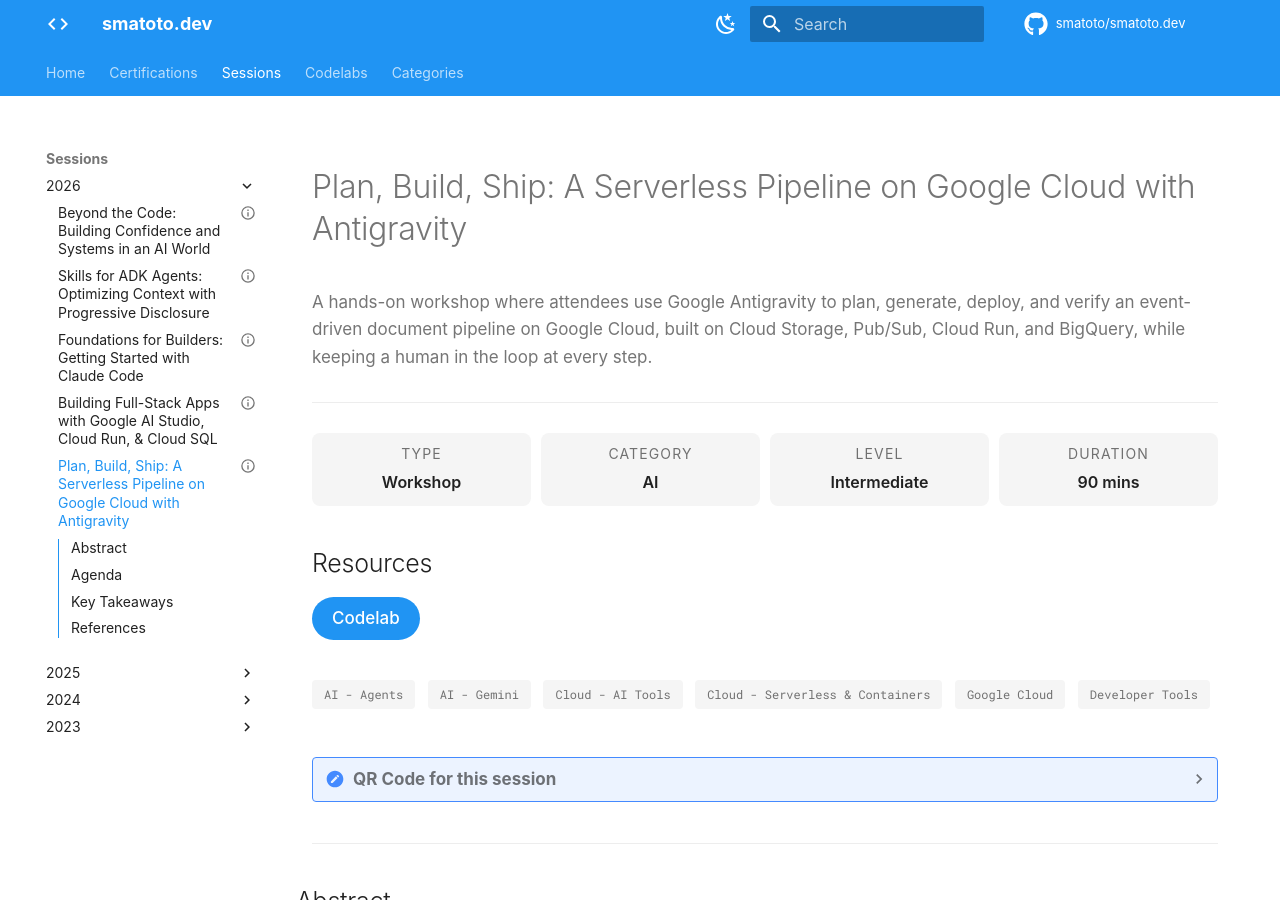
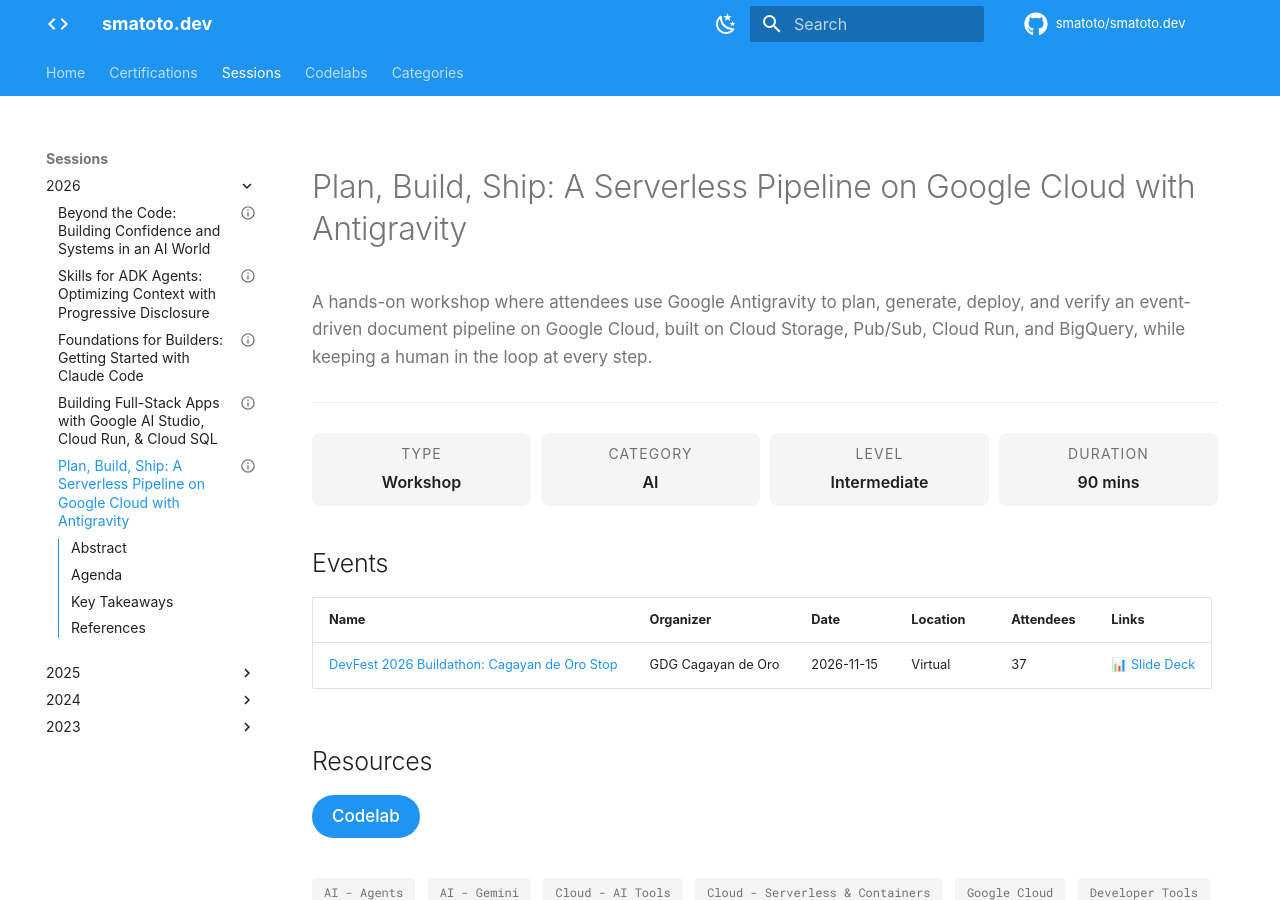
Before and after one commit to smatoto/smatoto.dev, an MkDocs documentation site: the page built from docs/2026/build-and-deploy-with-antigravity.md, in a window 1280 px wide and 900 px high. Built offline with MkDocs 1.6.1 and Material for MkDocs 9.7.7, drawn with Linux system fonts in a browser that asks for light colours; some web fonts are replaced; comment, search, counter and statistics services are not loaded.

Commit message:
docs(w7): add DevFest 2026 Buildathon CDO event
- Mark Antigravity workshop as Delivered
- Add virtual event entry with attendee count and slides link
- Update categories row with event name

```diff
--- a/docs/2026/build-and-deploy-with-antigravity.md
+++ b/docs/2026/build-and-deploy-with-antigravity.md
@@ -4,13 +4,24 @@ title: "Plan, Build, Ship: A Serverless Pipeline on Google Cloud with Antigravit
 summary: "A hands-on workshop where attendees use Google Antigravity to plan, generate, deploy, and verify an event-driven document pipeline on Google Cloud, built on Cloud Storage, Pub/Sub, Cloud Run, and BigQuery, while keeping a human in the loop at every step."
 type: Workshop
 category: AI
-status: Draft
+status: Delivered
 level: Intermediate
 duration: 90
 tags: ["AI - Agents", "AI - Gemini", "Cloud - AI Tools", "Cloud - Serverless & Containers", "Google Cloud", "Developer Tools"]
 
 # Event history for Impact Analytics
-events: []
+events:
+  - name: "DevFest 2026 Buildathon: Cagayan de Oro Stop"
+    organizer: "GDG Cagayan de Oro"
+    date: 2026-11-15
+    location: "Virtual"
+    attendees: 37
+    url:
+      name: "Event Page"
+      link: "https://gdg.community.dev/events/details/google-gdg-cagayan-de-oro-presents-devfest-2026-buildathon-cagayan-de-oro-stop/"
+    slides:
+      name: "Slide Deck"
+      link: "https://docs.google.com/presentation/d/e/2PACX-1vSbnMvBfuJEkMX47W55w-ZHkmdYZYQ6AV5PZlTHm7mVSUBcrgnGijvbc7bpfnaYpSQPAdUzMRVAB44v/pub?start=false&loop=false&delayms=3000"
 
 # Links for the Portfolio Site
 resources:
```
Also changed, not shown: docs/categories.md (+1 -1 lines).
